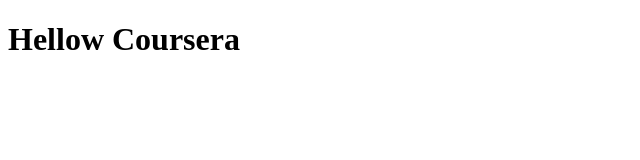
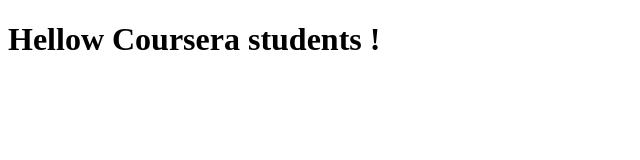
Before and after one commit to LeoPoe/Coursera-curso-1, a plain HTML site: page index.html in a window 1280 px wide. Shown: the whole page, without its empty margins (0-640 px from the left). Drawn offline with Linux system fonts and the light colour scheme.

Commit message:
segundo ejemplo

```diff
--- a/index.html
+++ b/index.html
@@ -5,6 +5,6 @@
     <title>Hellow Coursera</title>
   </head>
   <body>
-    <h1>Hellow Coursera</h1>
+    <h1>Hellow Coursera students !</h1>
   </body>
 </html>
```
